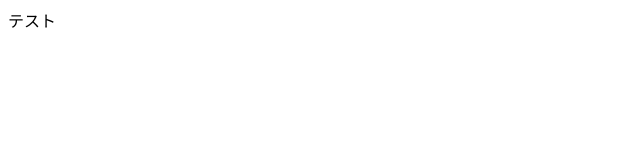
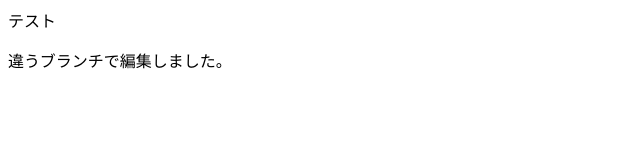
Before and after one commit to asami1618/git-asami, a plain HTML site: page index.html in a window 1280 px wide. Shown: the whole page, without its empty margins (0-640 px from the left). Drawn offline with Linux system fonts and the light colour scheme.

Commit message:
3行目追加

```diff
--- a/index.html
+++ b/index.html
@@ -1 +1,3 @@
 <p>テスト</p>
+
+<p>違うブランチで編集しました。</p>
```
